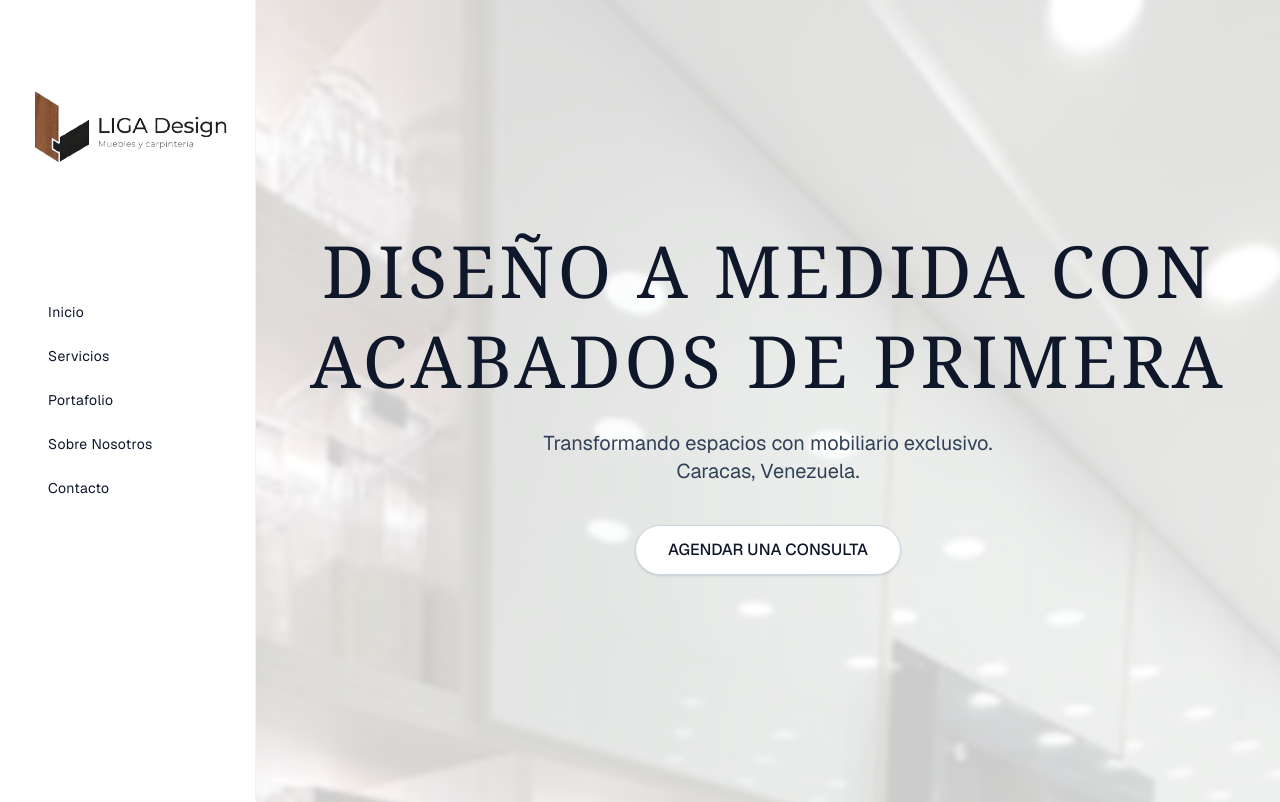
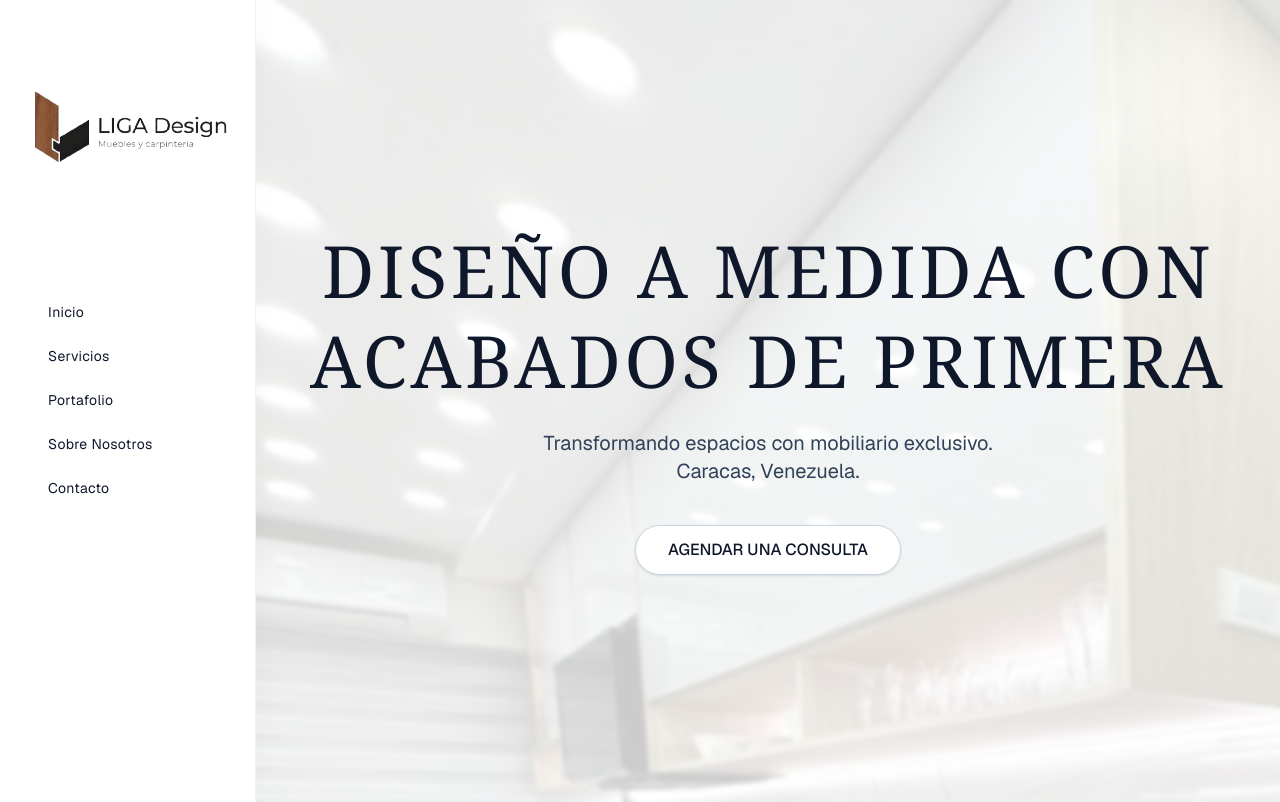
Before and after one commit to Gabbuvtt/ligadesign, a Next.js app: page / in a window 1280 px wide. Shown: the top 802 px of the page. Built offline with nearby package versions, Linux system fonts and the light colour scheme.

Commit message:
feat: fix background parallax, and space top in hamburguer button

```diff
--- a/src/app/page.tsx
+++ b/src/app/page.tsx
@@ -74,7 +74,7 @@ export default function Home() {
 
       {/* 📱 MENÚ DESPLEGABLE PARA MÓVILES */}
       {isMenuOpen && (
-        <div className="md:hidden fixed top-[120px] left-0 w-full bg-white z-40 shadow-xl border-t border-slate-100 flex flex-col px-8 py-6 gap-6 text-lg font-medium tracking-wide">
+        <div className="md:hidden fixed top-[135px] left-0 w-full bg-white z-40 shadow-xl border-t border-slate-100 flex flex-col px-8 py-6 gap-6 text-lg font-medium tracking-wide">
           <a href="#inicio" onClick={() => setIsMenuOpen(false)} className="border-b border-slate-100 pb-3 hover:text-slate-500 transition-colors">Inicio</a>
           <a href="#servicios" onClick={() => setIsMenuOpen(false)} className="border-b border-slate-100 pb-3 hover:text-slate-500 transition-colors">Servicios</a>
           <a href="#portfolio" onClick={() => setIsMenuOpen(false)} className="border-b border-slate-100 pb-3 hover:text-slate-500 transition-colors">Portafolio</a>
@@ -109,7 +109,7 @@ export default function Home() {
 
         <div
           className="relative w-full bg-fixed bg-cover bg-center"
-          style={{ backgroundImage: "url('/bg-desing.jpg')" }}
+          style={{ backgroundImage: "url('/bg-desing2.jpeg')" }}
         >
           <div className="absolute inset-0 bg-white/80 backdrop-blur-[2px]"></div>
 
```
